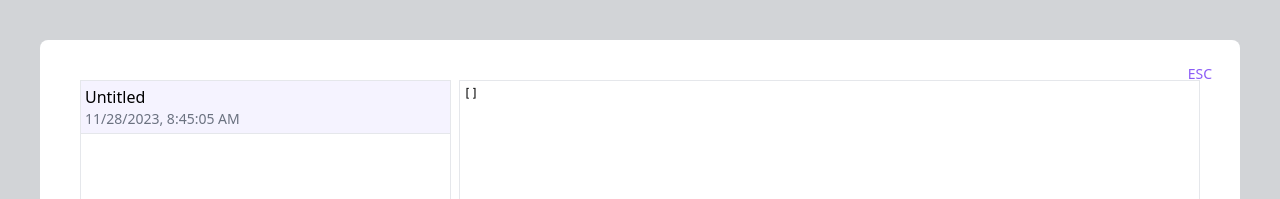
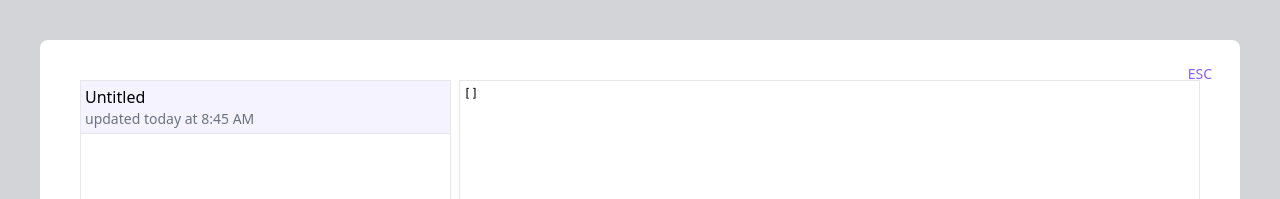
Before and after one commit to xloc/prompt-graph, a Vue app: page / in a window 1280 px wide. Both pictures are taken after a click on the button 1236 px from the left and 756 px from the top of the page. Shown: the top 199 px of the page. Built offline with nearby package versions, Linux system fonts and the light colour scheme.

Commit message:
better time format

```diff
--- a/package.json
+++ b/package.json
@@ -12,6 +12,7 @@
     "@headlessui/vue": "^1.7.16",
     "@heroicons/vue": "^2.0.18",
     "@types/lodash": "^4.14.202",
+    "date-fns": "^2.30.0",
     "dexie": "^3.2.4",
     "lodash": "^4.17.21",
     "vue": "^3.3.8",
--- a/src/components/FilePage/FileListItem.vue
+++ b/src/components/FilePage/FileListItem.vue
@@ -3,7 +3,7 @@
     <template v-if="!isEditingName">
       <div class="overflow-hidden text-ellipsis">{{ file.fileName }}</div>
       <div class="overflow-hidden text-ellipsis | text-sm text-gray-500">
-        {{ file.createAt.toLocaleString() }}</div>
+        {{ updateTime }}</div>
       <div class="absolute inset-0 flex justify-end items-center p-3 gap-2">
         <button @click.stop="isEditingName = true; nextTick().then(() => inputRef!.focus())"
           class="invisible group-hover:visible backdrop-blur-sm
@@ -32,7 +32,8 @@
 import TrashIcon from '@heroicons/vue/24/outline/TrashIcon';
 import PencilSquareIcon from '@heroicons/vue/24/outline/PencilSquareIcon';
 import { GraphFile } from '../../models/file-db';
-import { nextTick, ref } from 'vue';
+import { computed, nextTick, ref } from 'vue';
+import { format, formatRelative, isPast, isAfter, sub } from 'date-fns';
 
 
 const props = defineProps<{
@@ -47,4 +48,13 @@ const emit = defineEmits<{
 const isEditingName = ref(false);
 const editingFileName = ref(props.file.fileName);
 const inputRef = ref<HTMLInputElement>();
+const updateTime = computed(() => {
+  const time = props.file.updateAt;
+  // if is less than 1 day before, show relative time
+  if (isPast(time) && isAfter(time, sub(Date.now(), { days: 1 }))) {
+    return 'updated ' + formatRelative(time, Date.now());
+  } else {
+    return 'updated at ' + format(time, 'yyyy-MM-dd HH:mm:ss');
+  }
+})
 </script>
```
Also changed, not shown: 1 other file (tests, documents, lock files or other folders).
